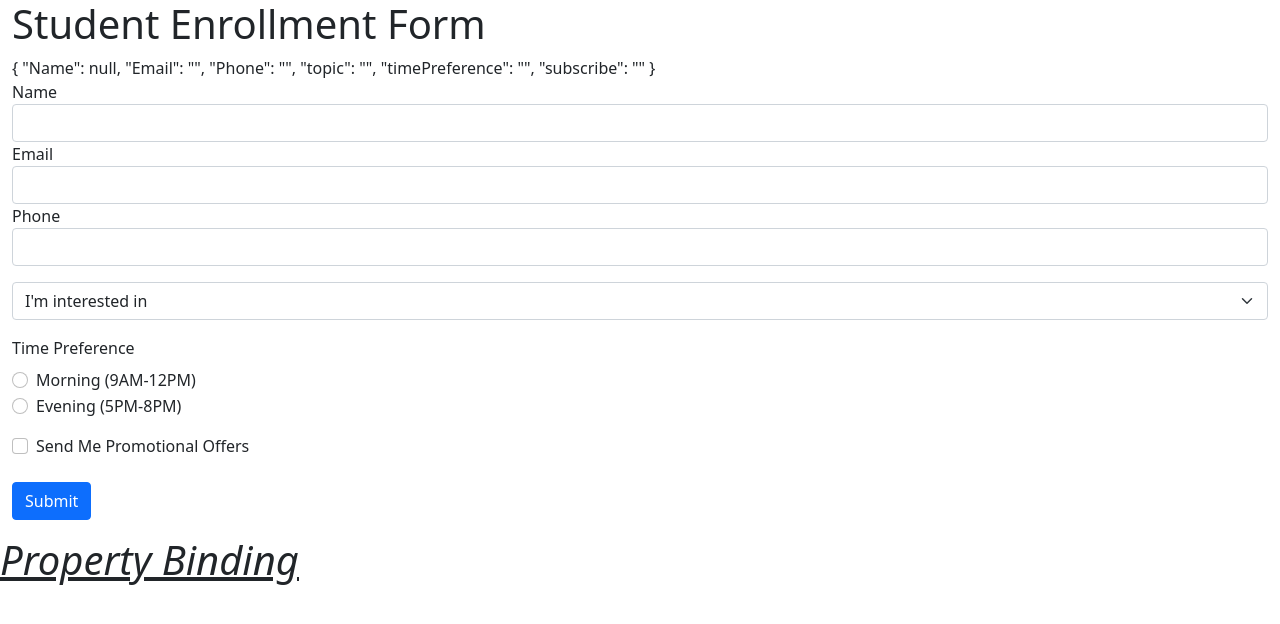
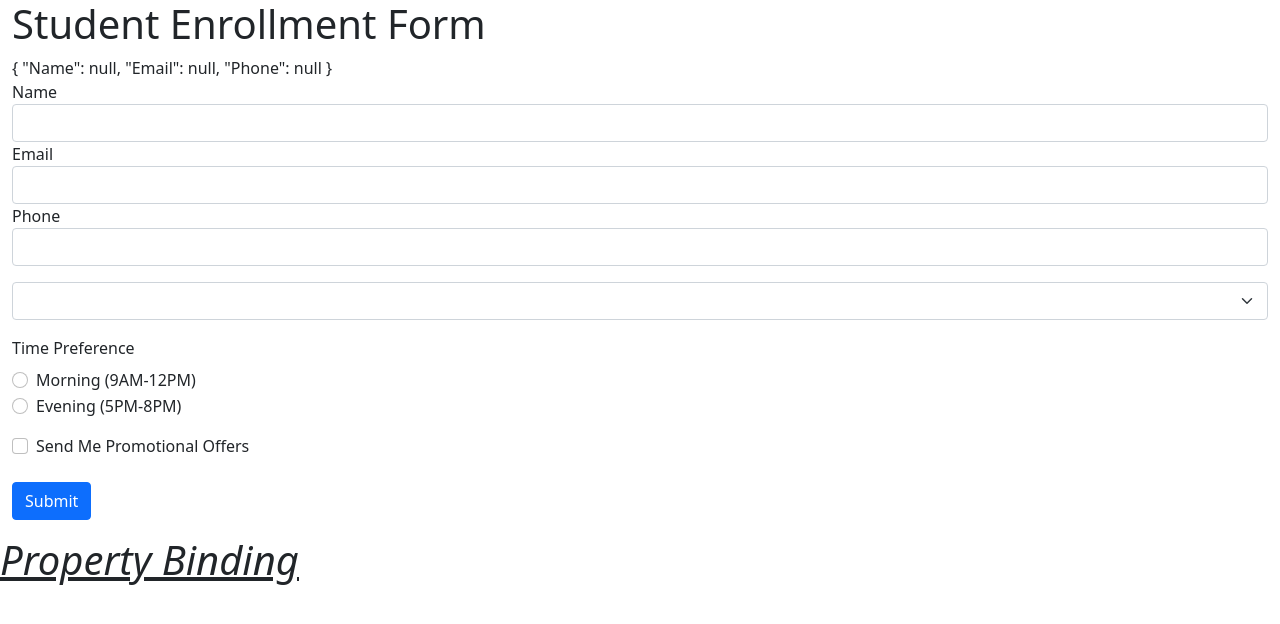
Before and after one commit to Panchananturuk1/-Binding-Data-to-a-Model, an Angular app: page / in a window 1280 px wide. Shown: the top 624 px of the page. Built offline with nearby package versions, Linux system fonts and the light colour scheme.

Commit message:
1 file modified

```diff
--- a/src/app/app.component.html
+++ b/src/app/app.component.html
@@ -18,7 +18,8 @@
     <div class="form-group">
       <label for="Email">Email</label>
       <input
-      ngModel
+        required
+        [(ngModel)]="email.value"
         #email="ngModel"
         name="Email"
         type="email"
@@ -29,7 +30,8 @@
     <div class="form-group">
       <label for="Phone">Phone</label>
       <input
-      ngModel
+        required
+        [(ngModel)]="phone.value"
         #phone="ngModel"
         name="Phone"
         type="tel"
@@ -38,7 +40,13 @@
     </div>
 
     <div class="form-group">
-    <select ngModel #topic="ngModel" class="form-select mt-3" name="topic" >
+      <select
+        required
+        [(ngModel)]="name.topic"
+        #topic="ngModel"
+        class="form-select mt-3"
+        name="topic"
+      >
         <option value="">I'm interested in</option>
         <option *ngFor="let topic of topics">{{ topic }}</option>
       </select>
@@ -48,7 +56,8 @@
       <label>Time Preference</label>
       <div class="form-check mt-2">
         <input
-        ngModel
+          required
+          [(ngModel)]="name.timePreference"
           #timePreference="ngModel"
           class="form-check-input"
           type="radio"
@@ -61,7 +70,8 @@
       </div>
       <div class="form-check">
         <input
-        ngModel
+          required
+          [(ngModel)]="name.timePreference"
           #timePreference="ngModel"
           class="form-check-input"
           type="radio"
@@ -76,7 +86,8 @@
 
     <div class="form-check mb-3">
       <input
-      ngModel
+        required
+        [(ngModel)]="name.subscribe"
         #subscribe="ngModel"
         type="checkbox"
         class="form-check-input"
@@ -93,4 +104,6 @@
   </form>
 </div>
 
-<u><i><h1>Property Binding</h1></i></u>
+<u
+  ><i><h1>Property Binding</h1></i></u
+>
```
Lines whose indentation alone changed are shown as unchanged.
